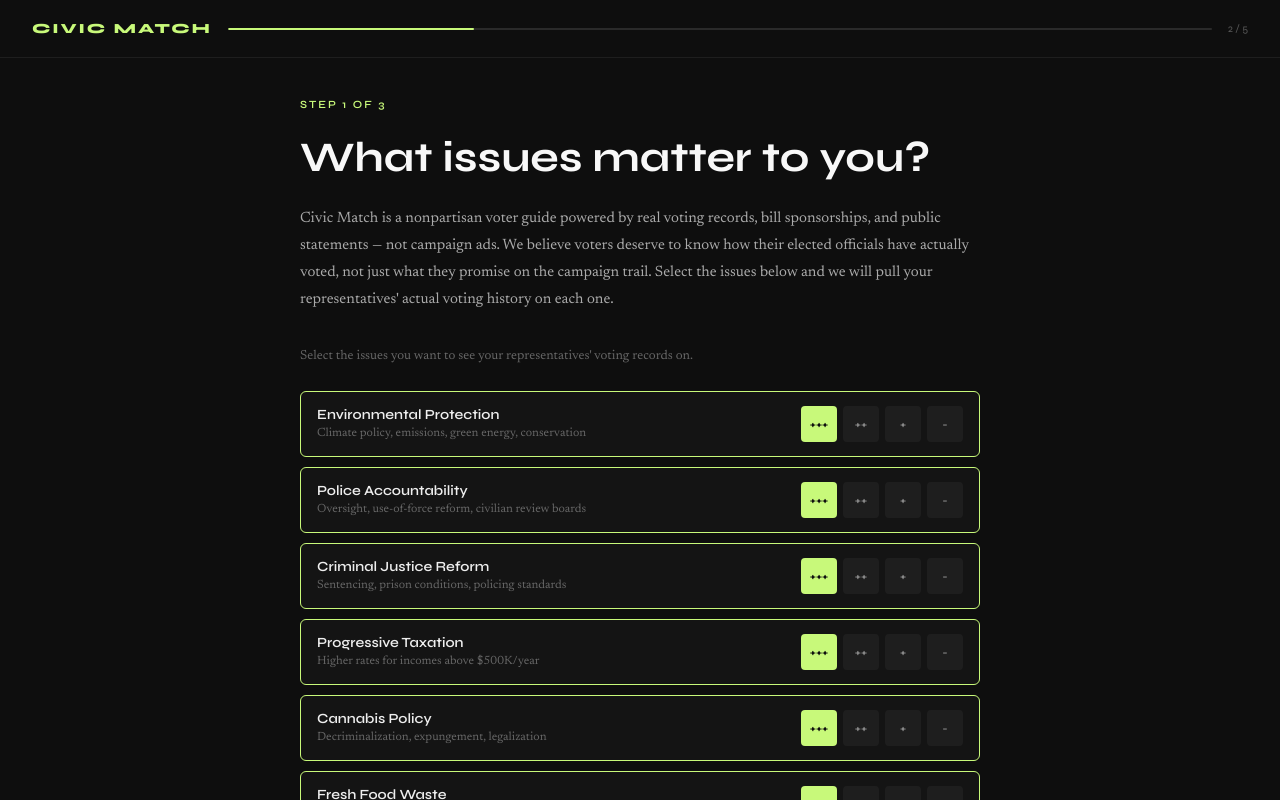
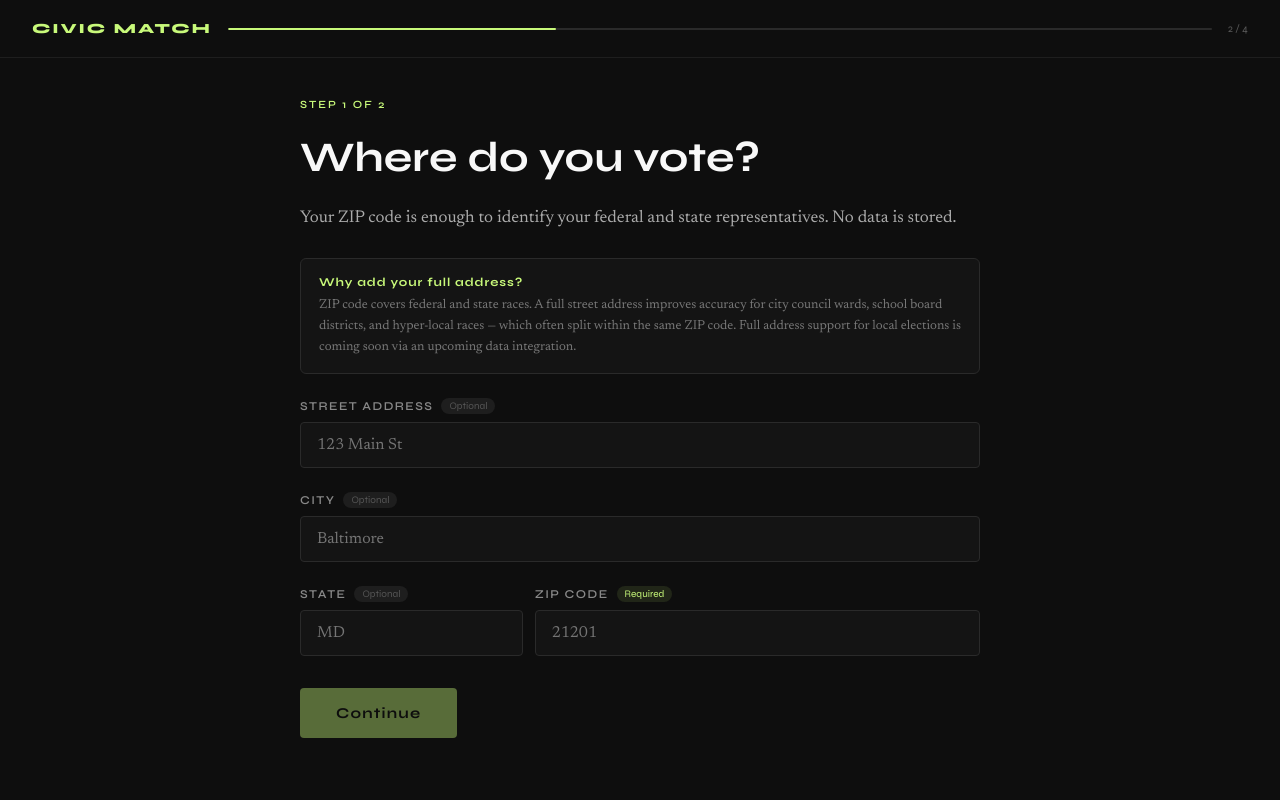
Before and after one commit to BLKandGrn/civic-match, a React (Vite) app: page / in a window 1280 px wide. Both pictures are taken after a click on the button "Get Started". Shown: the top 800 px of the page. Built offline with nearby package versions, Linux system fonts and the light colour scheme.

Commit message:
Remove issues selection step; simplify to welcome -> address -> registration -> results

```diff
--- a/src/App.jsx
+++ b/src/App.jsx
@@ -21,7 +21,7 @@ const ISSUES = [
 
 const PL = { 3: "Top Priority", 2: "Matters to Me", 1: "Somewhat Important", 0: "Not a Focus" };
 const PC = { 3: "#C8F97A", 2: "#7AC8F9", 1: "#F9C87A", 0: "#3a3a3a" };
-const STEPS = ["welcome", "issues", "address", "registration", "results"];
+const STEPS = ["welcome", "address", "registration", "results"];
 const PROXY = "https://civic-match-proxy.vercel.app/api/civic";
 
 const KW = {
@@ -735,9 +735,9 @@ export default function App() {
               <h1 style={{ fontFamily:FF_SYNE, fontSize:"clamp(36px,7vw,64px)", fontWeight:800, lineHeight:1.05, color:"#f8f8f8" }}>
                 Find candidates<br /><em style={{ fontStyle:"italic", fontWeight:300 }}>who match what you believe.</em>
               </h1>
-              <p style={{ fontSize:"17px", lineHeight:1.7, color:"#aaa" }}>Select the issues that matter to you. Get a personalized guide showing how your actual representatives have voted at every level of government — federal, state, and local.</p>
+              <p style={{ fontSize:"17px", lineHeight:1.7, color:"#aaa" }}>Get a personalized guide showing how your actual representatives have voted at every level of government — federal, state, and local.</p>
               <div style={{ display:"grid", gridTemplateColumns:"1fr 1fr", gap:"10px" }}>
-                {["Issue-based voting records","District identification","Real voting records","Local election coverage"].map(function(f) {
+                {["Real voting records","District identification","Real voting records","Local election coverage"].map(function(f) {
                   return <div key={f} style={{ display:"flex", alignItems:"center", gap:"10px", fontSize:"14px", color:"#ccc", fontFamily:FF_SYNE }}><span style={{ width:"6px", height:"6px", borderRadius:"50%", background:"#C8F97A", flexShrink:0, display:"block" }} />{f}</div>;
                 })}
               </div>
@@ -745,49 +745,9 @@ export default function App() {
             </div>
           )}
 
-          {cur === "issues" && (
-            <div style={{ display:"flex", flexDirection:"column", gap:"24px" }}>
-              <div style={{ fontFamily:FF_SYNE, fontSize:"11px", fontWeight:600, letterSpacing:".18em", color:"#C8F97A", textTransform:"uppercase" }}>Step 1 of 3</div>
-              <h2 style={{ fontFamily:FF_SYNE, fontSize:"clamp(26px,5vw,42px)", fontWeight:700, lineHeight:1.1, color:"#f8f8f8" }}>What issues matter to you?</h2>
-              <p style={{ fontSize:"15px", lineHeight:1.8, color:"#aaa", marginBottom:"8px" }}>Civic Match is a nonpartisan voter guide powered by real voting records, bill sponsorships, and public statements — not campaign ads. We believe voters deserve to know how their elected officials have actually voted, not just what they promise on the campaign trail. Select the issues below and we will pull your representatives' actual voting history on each one.</p>
-              <p style={{ fontSize:"13px", lineHeight:1.7, color:"#666" }}>Select the issues you want to see your representatives' voting records on.</p>
-              <div style={{ display:"flex", flexDirection:"column", gap:"10px" }}>
-                {ISSUES.map(function(issue) {
-                  const val = priorities[issue.id];
-                  return (
-                    <div key={issue.id} style={{ display:"flex", alignItems:"center", justifyContent:"space-between", gap:"16px", background:"#141414", border:"1px solid " + (val !== undefined ? PC[val] : "#2a2a2a"), borderRadius:"6px", padding:"14px 16px", flexWrap:"wrap" }}>
-                      <div style={{ flex:1, minWidth:"160px" }}>
-                        <div style={{ fontFamily:FF_SYNE, fontWeight:600, fontSize:"14px", color:"#eee", marginBottom:"2px" }}>{issue.label}</div>
-                        <div style={{ fontSize:"12px", color:"#666", lineHeight:1.4 }}>{issue.desc}</div>
-                      </div>
-                      <div style={{ display:"flex", gap:"6px", flexShrink:0 }}>
-                        {[3,2,1,0].map(function(lv) {
-                          return (
-                            <button key={lv} className="pBtn"
-                              style={{ width:"36px", height:"36px", borderRadius:"4px", fontFamily:FF_SYNE, fontWeight:700, fontSize:"11px", background: val === lv ? PC[lv] : "#1e1e1e", color: val === lv ? "#0e0e0e" : "#888" }}
-                              onClick={function() { setPriorities(function(p) { const n = {}; Object.assign(n, p); n[issue.id] = lv; return n; }); }}>
-                              {lv===3?"+++":lv===2?"++":lv===1?"+":"-"}
-                            </button>
-                          );
-                        })}
-                      </div>
-                    </div>
-                  );
-                })}
-              </div>
-              <div style={{ display:"flex", gap:"16px", flexWrap:"wrap" }}>
-                {[[3,"Very Important"],[2,"Important"],[1,"Somewhat Important"],[0,"Not a Focus"]].map(function(item) {
-                  return <div key={item[0]} style={{ display:"flex", alignItems:"center", gap:"6px", fontSize:"12px", color:"#777", fontFamily:FF_SYNE }}><div style={{ width:"8px", height:"8px", borderRadius:"50%", background: PC[item[0]] }} />{item[1]}</div>;
-                })}
-              </div>
-              {!allRated && <p style={{ fontSize:"12px", color:"#555", fontStyle:"italic", fontFamily:FF_SYNE }}>Select all issues to continue</p>}
-              <button className="cta" style={{ background:"#C8F97A", color:"#0e0e0e", fontFamily:FF_SYNE, fontWeight:700, fontSize:"15px", letterSpacing:".08em", padding:"16px 36px", borderRadius:"4px", alignSelf:"flex-start", marginTop:"8px" }} disabled={!allRated} onClick={function() { go(2); }}>Continue</button>
-            </div>
-          )}
-
           {cur === "address" && (
             <div style={{ display:"flex", flexDirection:"column", gap:"24px" }}>
-              <div style={{ fontFamily:FF_SYNE, fontSize:"11px", fontWeight:600, letterSpacing:".18em", color:"#C8F97A", textTransform:"uppercase" }}>Step 2 of 3</div>
+              <div style={{ fontFamily:FF_SYNE, fontSize:"11px", fontWeight:600, letterSpacing:".18em", color:"#C8F97A", textTransform:"uppercase" }}>Step 1 of 2</div>
               <h2 style={{ fontFamily:FF_SYNE, fontSize:"clamp(26px,5vw,42px)", fontWeight:700, lineHeight:1.1, color:"#f8f8f8" }}>Where do you vote?</h2>
               <p style={{ fontSize:"17px", lineHeight:1.7, color:"#aaa" }}>Your ZIP code is enough to identify your federal and state representatives. No data is stored.</p>
 
@@ -844,7 +804,7 @@ export default function App() {
 
           {cur === "registration" && (
             <div style={{ display:"flex", flexDirection:"column", gap:"24px" }}>
-              <div style={{ fontFamily:FF_SYNE, fontSize:"11px", fontWeight:600, letterSpacing:".18em", color:"#C8F97A", textTransform:"uppercase" }}>Step 3 of 3</div>
+              <div style={{ fontFamily:FF_SYNE, fontSize:"11px", fontWeight:600, letterSpacing:".18em", color:"#C8F97A", textTransform:"uppercase" }}>Step 2 of 2</div>
               <h2 style={{ fontFamily:FF_SYNE, fontSize:"clamp(26px,5vw,42px)", fontWeight:700, lineHeight:1.1, color:"#f8f8f8" }}>Voter registration</h2>
               <p style={{ fontSize:"17px", lineHeight:1.7, color:"#aaa" }}>Where are you with your registration?</p>
 
```
